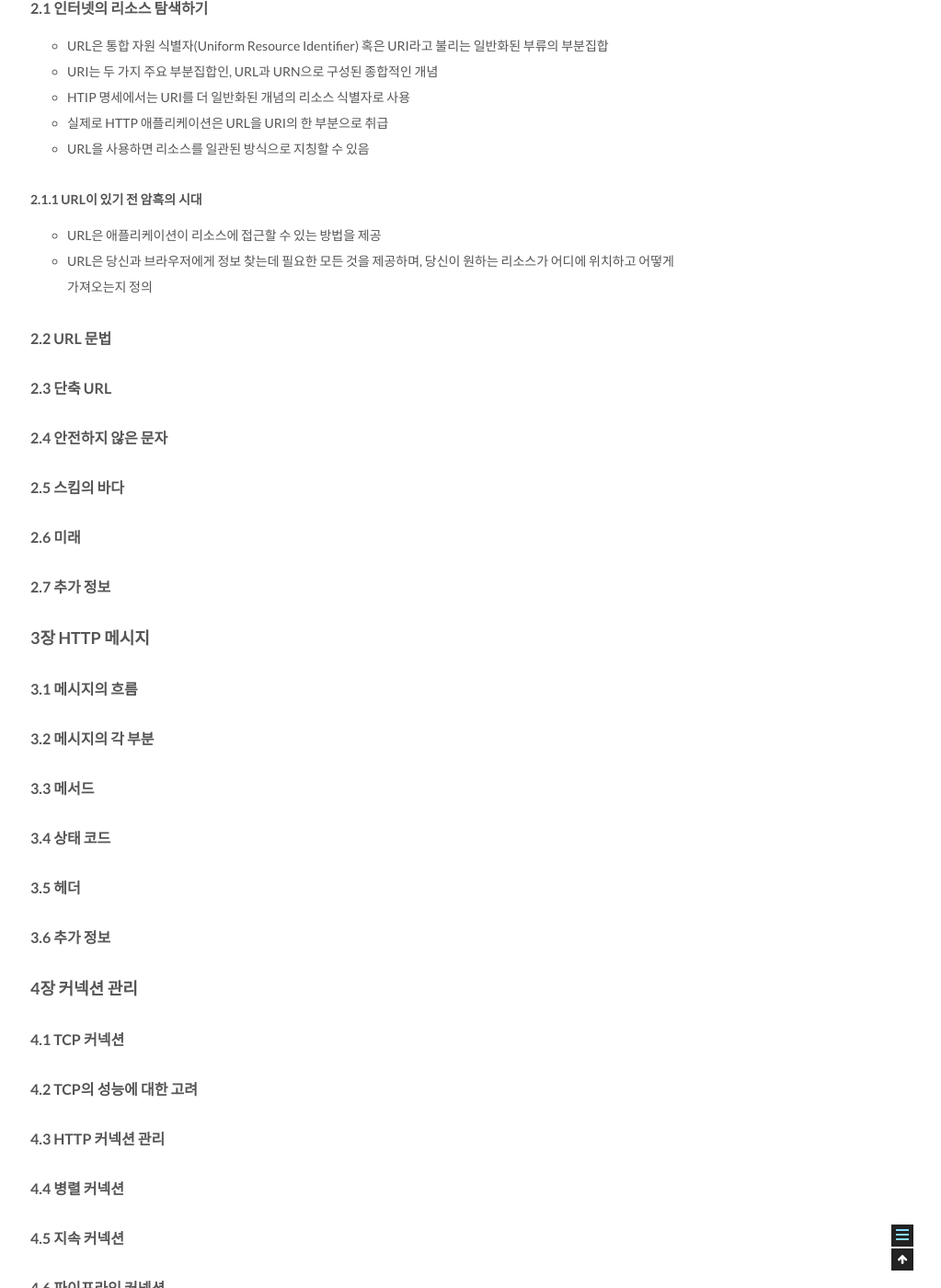
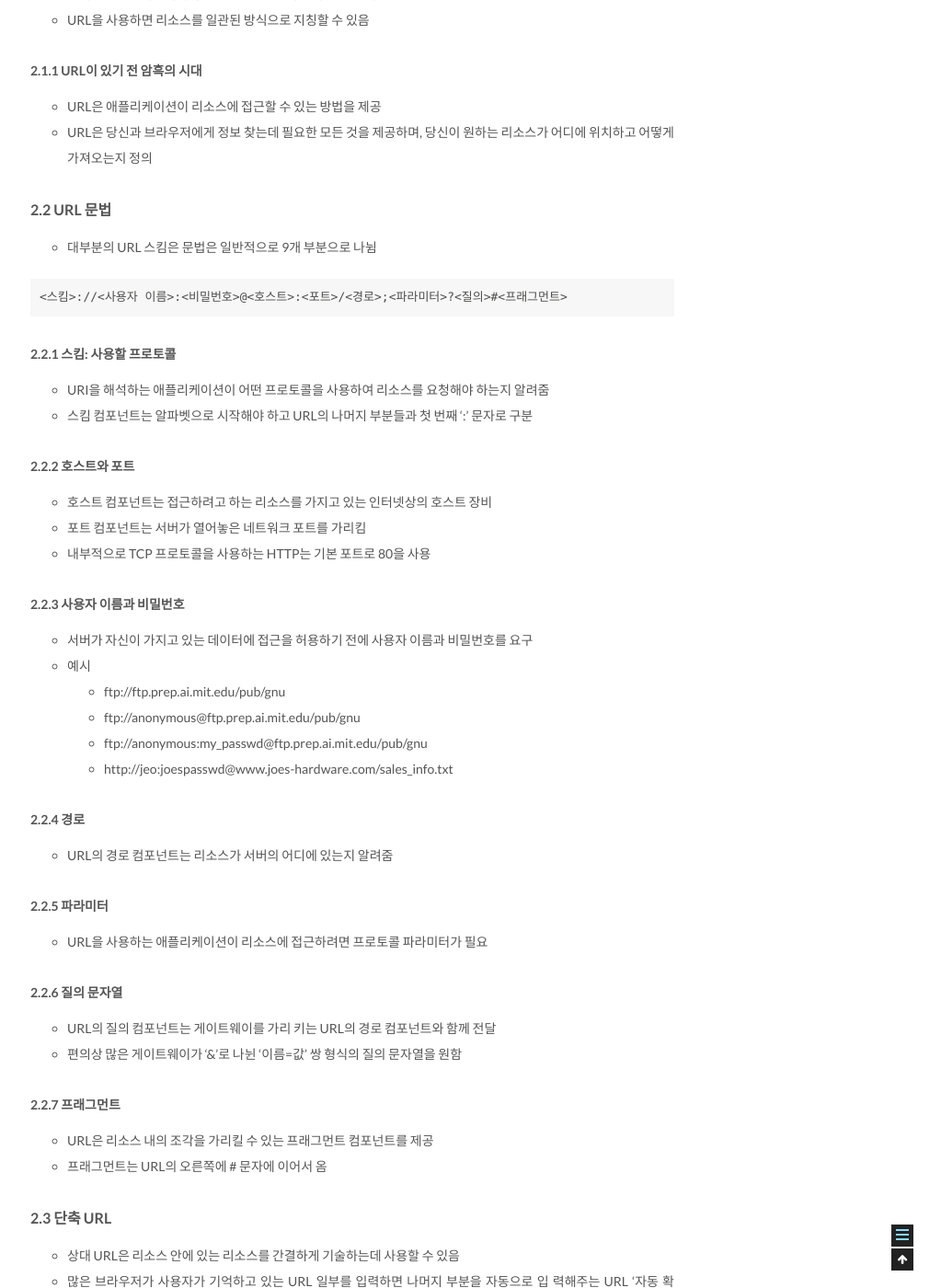
Before and after one commit to csj4032/csj4032.github.io, a Jekyll site: the page built from _posts/2018-01-21-HTTP완벽가이드.md, in a window 1280 px wide and 1400 px high, scrolled down 10600 px. Shown: the whole window at 92% size, without its empty margins (257-1280 px from the left). Built offline with Jekyll 4.4.1, drawn with Linux system fonts in a browser that asks for light colours; some of the changed text lies outside the part shown.

Commit message:
HTTP완벽가이드 포스팅 수정

````diff
--- a/_posts/2018-01-21-HTTP완벽가이드.md
+++ b/_posts/2018-01-21-HTTP완벽가이드.md
@@ -98,7 +98,7 @@ tags:
 * HTTP는 각 숫자 상태 코드에 덱스트로 된 "사유 구절(reason phrase)"도 함께 보냄
 
 ##### 1.4.3 웹페이지는 여러 객체로 이루어질 수 있다.
-* 페이지 레이아웃을 서술하는 HTML ‘뼈대’를 한 번의 트랜잭션으로 가져온 뒤, 첨부된 이미지, 그래픽 조각, 자바 애플릿 등을 가져오기 위해 추가로 HTTP 트랜책션들을 수행
+* 페이지 레이아웃을 서술하는 HTML '뼈대'를 한 번의 트랜잭션으로 가져온 뒤, 첨부된 이미지, 그래픽 조각, 자바 애플릿 등을 가져오기 위해 추가로 HTTP 트랜책션들을 수행
 * '웹페이지'는 보통 하나의 리소스가 아닌 리소스의 모음
 
 #### 1.5 메시지
@@ -180,16 +180,11 @@ tags:
   * HTTP/2.0은, HTTP/1.1 성능 문제를 개선하기 위해 구글의 SPDY 프로토콜을 기반으로 설계가 진행 중인 프로토콜
 
 #### 1.8 웹의 구성요소
-* 프락시
-  * 클라이언트와 서버 사이에 위치한 HTTP 중계자
-* 캐시
-  * 많이 찾는 웹페이지를 클라이언트 가까이에 보관하는 HTTP 창고
-* 게이트웨이
-  * 다른 애플리케이션과 연결된 특별한 웹 서버
-* 터널
-  * 단순히 HTTP 통신을 전달하기만 하는 특별한 프락시
-* 에이전트
-  * 자동화된 HTTP 요청을 만드는 준지능적 웹클라이언트
+* 프락시 :클라이언트와 서버 사이에 위치한 HTTP 중계자
+* 캐시 :많이 찾는 웹페이지를 클라이언트 가까이에 보관하는 HTTP 창고
+* 게이트웨이 : 다른 애플리케이션과 연결된 특별한 웹 서버
+* 터널 : 단순히 HTTP 통신을 전달하기만 하는 특별한 프락시
+* 에이전트 : 자동화된 HTTP 요청을 만드는 준지능적 웹클라이언트
 
 ##### 1.8.1 프락시
 * 프락시는 클라이언트와 서버 사이에 위치하여, 클라이언트의 모든 HTTP 요청을 받아 서버에 전달
@@ -241,10 +236,77 @@ tags:
 * URL은 당신과 브라우저에게 정보 찾는데 필요한 모든 것을 제공하며, 당신이 원하는 리소스가 어디에 위치하고 어떻게 가져오는지 정의
 
 #### 2.2 URL 문법
+* 대부분의 URL 스킴은 문법은 일반적으로 9개 부분으로 나뉨
+
+```
+<스킴>://<사용자 이름>:<비밀번호>@<호스트>:<포트>/<경로>;<파라미터>?<질의>#<프래그먼트>
+```
+
+##### 2.2.1 스킴: 사용할 프로토콜
+* URI을 해석하는 애플리케이션이 어떤 프로토콜을 사용하여 리소스를 요청해야 하는지 알려줌
+* 스킴 컴포넌트는 알파벳으로 시작해야 하고 URL의 나머지 부분들과 첫 번째 ':' 문자로 구분
+
+##### 2.2.2 호스트와 포트
+* 호스트 컴포넌트는 접근하려고 하는 리소스를 가지고 있는 인터넷상의 호스트 장비
+* 포트 컴포넌트는 서버가 열어놓은 네트워크 포트를 가리킴
+* 내부적으로 TCP 프로토콜을 사용하는 HTTP는 기본 포트로 80을 사용
+
+##### 2.2.3 사용자 이름과 비밀번호
+* 서버가 자신이 가지고 있는 데이터에 접근을 허용하기 전에 사용자 이름과 비밀번호를 요구
+* 예시
+  * ftp://ftp.prep.ai.mit.edu/pub/gnu
+  * ftp://anonymous@ftp.prep.ai.mit.edu/pub/gnu
+  * ftp://anonymous:my_passwd@ftp.prep.ai.mit.edu/pub/gnu
+  * http://jeo:joespasswd@www.joes-hardware.com/sales_info.txt
+
+##### 2.2.4 경로
+* URL의 경로 컴포넌트는 리소스가 서버의 어디에 있는지 알려줌
+
+##### 2.2.5 파라미터
+* URL을 사용하는 애플리케이션이 리소스에 접근하려면 프로토콜 파라미터가 필요
+
+##### 2.2.6 질의 문자열
+* URL의 질의 컴포넌트는 게이트웨이를 가리 키는 URL의 경로 컴포넌트와 함께 전달
+* 편의상 많은 게이트웨이가 ‘&'로 나뉜 ‘이름=값' 쌍 형식의 질의 문자열을 원함
+
+##### 2.2.7 프래그먼트
+* URL은 리소스 내의 조각을 가리킬 수 있는 프래그먼트 컴포넌트를 제공
+* 프래그먼트는 URL의 오른쪽에 # 문자에 이어서 옴
 
 #### 2.3 단축 URL
+* 상대 URL은 리소스 안에 있는 리소스를 간결하게 기술하는데 사용할 수 있음
+* 많은 브라우저가 사용자가 기억하고 있는 URL 일부를 입력하면 나머지 부분을 자동으로 입 력해주는 URL '자동 확장'을 지원
+
+##### 2.3.1 상대 URL
+* URL은 상대 URL과 절대 URL 두 가지로 나뉨
+* 절대 URL은 리소스에 접근하는데 필요한 모든 정보를 가지고 있음
+* 상대 URL은 모든 정보를 담고 있지는 않음
+* 상대 URL로 리소스에 접근하는데 필요한 모든 정보를 얻기 위해서는, 기저(base)라고 하는 다른 URI을 사용
+
+![기지 URL의 사용](/assets/images/books/네트워크_해킹_보안/네트워크일반/HTTP완벽가이드/figure_2-4.png)
+
+* URL을 처리하는 브라우저 같은 애플리케이션은 상대 URL과 절대 URL 간에 상호 변환을 할 수 있어야 함
+* 기저 URL 찾는 방법
+  * 리소스에서 명시적으로 제공
+  * 리소스를 포함하고 있는 기저 URL
+  * 기저 URL이 없는 경우
+  * 상대 참조 해석하기
+
+![상대 URL을 절대 URL로 변환하기](/assets/images/books/네트워크_해킹_보안/네트워크일반/HTTP완벽가이드/figure_2-5.png)
+
+##### 2.3.2 URL 확장
+* 호스트 명 확장
+  * 호스트 명 확장 기능을 지 원하는 브라우저는 단순한 휴리스틱만을 사용해서 입력한 호스트 명을 전체 호스트 명으로 확장할 수 있음
+  * 예를 들어 주소 입 력란에 'yahoo'를 입력하면, 브라우저는 호스트 명에 자동으로 'www,'와 '.com' 을 붙여서 'www.yahoo.com' 을 만듬
+  * 어떤 브라우저는 'yahoo' 란 단어를 포함한 사이트를 찾지 못하면, 확장을 포기하기 전에 몇 가지의 URL을 추가로 제시
+* 히스토리 확장
+  * 사용자가 URL을 입 력하는 시간을 줄이고자, 브라우저가 사용하는 또 다른 기술은 과거 에 사용자가 방문했던 URL의 기록을 저장해 놓는 것
+  * 프락시를 사용할 경우 URL 자동확장 기능은 다르게 동작할 수 있다는 것을 유념
 
 #### 2.4 안전하지 않은 문자
+* 안전한 전송이란, 정보가 유실될 위험 없이 URL을 전송할 수 있다는 것을 의미
+* 전자메일에 시용되는 SMTP(Simple Mail Transfer Protocol)같은 프로토콜은 특정 문자를 제거할 수도 있는 전송 방식을 사용
+* 이스케이프라는 기능을 추가하여, 안전하지 않은 문자를 안전한 문자로 인코딩할 수 있게 했음
 
 #### 2.5 스킴의 바다
 
````
